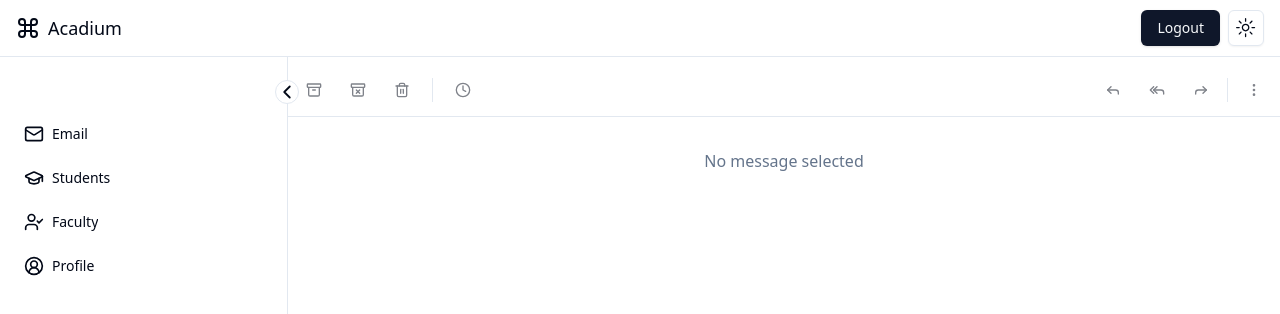
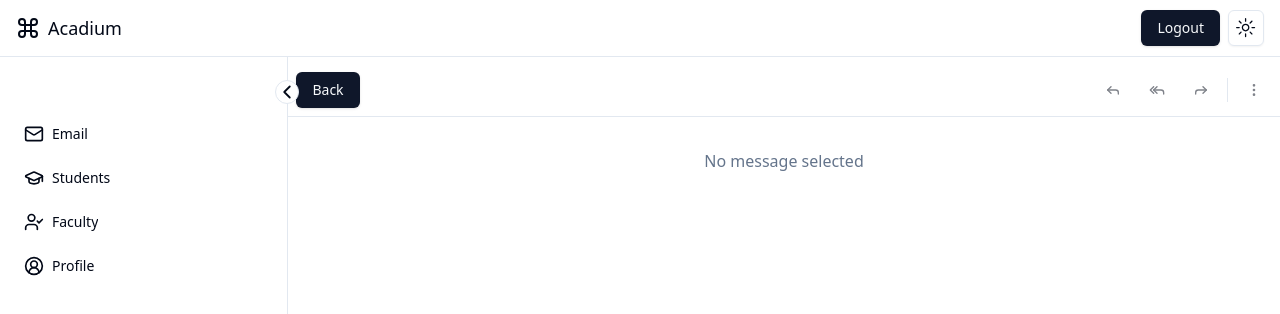
Before and after one commit to joywin2003/Acadium, a Next.js app: page /dashboard/mail/1 in a window 1280 px wide. Shown: the top 314 px of the page. Built offline with nearby package versions, Linux system fonts and the light colour scheme.

Commit message:
feat:added back button when email isreturned

```diff
--- a/src/components/mail/mail-display.tsx
+++ b/src/components/mail/mail-display.tsx
@@ -1,40 +1,24 @@
-import { addDays } from "date-fns/addDays";
-import { addHours } from "date-fns/addHours";
+"use client";;
 import { format } from "date-fns/format";
-import { nextSaturday } from "date-fns/nextSaturday";
-import {
-  Archive,
-  ArchiveX,
-  Clock,
-  Forward,
-  MoreVertical,
-  Reply,
-  ReplyAll,
-  Trash2,
-} from "lucide-react";
+import { Forward, MoreVertical, Reply, ReplyAll } from "lucide-react";
+import { useRouter } from "next/navigation";
 
 import { Mail } from "~/components/mail/data";
 import { Avatar, AvatarFallback, AvatarImage } from "~/components/ui/avatar";
 import { Button } from "~/components/ui/button";
-import { Calendar } from "~/components/ui/calendar";
 import {
   DropdownMenu,
   DropdownMenuContent,
   DropdownMenuItem,
   DropdownMenuTrigger,
 } from "~/components/ui/dropdown-menu";
-import { Label } from "~/components/ui/label";
-import {
-  Popover,
-  PopoverContent,
-  PopoverTrigger,
-} from "~/components/ui/popover";
 import { Separator } from "~/components/ui/separator";
 import {
   Tooltip,
   TooltipContent,
   TooltipTrigger,
 } from "~/components/ui/tooltip";
+import { useMail } from "~/hooks/use-mail";
 import { cn } from "~/lib/utils";
 
 interface MailDisplayProps {
@@ -44,99 +28,19 @@ interface MailDisplayProps {
 
 export function MailDisplay({ mail, className }: MailDisplayProps) {
   const today = new Date();
+  const router = useRouter();
+  const [config, setConfig] = useMail();
+  const handleBack = () => {
+    setConfig({ ...config, selected: null });
+    router.replace("/dashboard/");
+  };
 
   return (
     <div className={cn("flex h-full flex-col", className)}>
       <div className="flex items-center p-2">
-        <div className="flex items-center gap-2">
-          <Tooltip>
-            <TooltipTrigger asChild>
-              <Button variant="ghost" size="icon" disabled={!mail}>
-                <Archive className="h-4 w-4" />
-                <span className="sr-only">Archive</span>
-              </Button>
-            </TooltipTrigger>
-            <TooltipContent>Archive</TooltipContent>
-          </Tooltip>
-          <Tooltip>
-            <TooltipTrigger asChild>
-              <Button variant="ghost" size="icon" disabled={!mail}>
-                <ArchiveX className="h-4 w-4" />
-                <span className="sr-only">Move to junk</span>
-              </Button>
-            </TooltipTrigger>
-            <TooltipContent>Move to junk</TooltipContent>
-          </Tooltip>
-          <Tooltip>
-            <TooltipTrigger asChild>
-              <Button variant="ghost" size="icon" disabled={!mail}>
-                <Trash2 className="h-4 w-4" />
-                <span className="sr-only">Move to trash</span>
-              </Button>
-            </TooltipTrigger>
-            <TooltipContent>Move to trash</TooltipContent>
-          </Tooltip>
-          <Separator orientation="vertical" className="mx-1 h-6" />
-          <Tooltip>
-            <Popover>
-              <PopoverTrigger asChild>
-                <TooltipTrigger asChild>
-                  <Button variant="ghost" size="icon" disabled={!mail}>
-                    <Clock className="h-4 w-4" />
-                    <span className="sr-only">Snooze</span>
-                  </Button>
-                </TooltipTrigger>
-              </PopoverTrigger>
-              <PopoverContent className="flex w-[535px] p-0">
-                <div className="flex flex-col gap-2 border-r px-2 py-4">
-                  <div className="px-4 text-sm font-medium">Snooze until</div>
-                  <div className="grid min-w-[250px] gap-1">
-                    <Button
-                      variant="ghost"
-                      className="justify-start font-normal"
-                    >
-                      Later today{" "}
-                      <span className="ml-auto text-muted-foreground">
-                        {format(addHours(today, 4), "E, h:m b")}
-                      </span>
-                    </Button>
-                    <Button
-                      variant="ghost"
-                      className="justify-start font-normal"
-                    >
-                      Tomorrow
-                      <span className="ml-auto text-muted-foreground">
-                        {format(addDays(today, 1), "E, h:m b")}
-                      </span>
-                    </Button>
-                    <Button
-                      variant="ghost"
-                      className="justify-start font-normal"
-                    >
-                      This weekend
-                      <span className="ml-auto text-muted-foreground">
-                        {format(nextSaturday(today), "E, h:m b")}
-                      </span>
-                    </Button>
-                    <Button
-                      variant="ghost"
-                      className="justify-start font-normal"
-                    >
-                      Next week
-                      <span className="ml-auto text-muted-foreground">
-                        {format(addDays(today, 7), "E, h:m b")}
-                      </span>
-                    </Button>
-                  </div>
-                </div>
-                <div className="p-2">
-                  <Calendar />
-                </div>
-              </PopoverContent>
-            </Popover>
-            <TooltipContent>Snooze</TooltipContent>
-          </Tooltip>
-        </div>
+        <Button className="mr-2 px-8 py-4" size="icon" onClick={handleBack}>
+          Back
+        </Button>
         <div className="ml-auto flex items-center gap-2">
           <Tooltip>
             <TooltipTrigger asChild>
```
